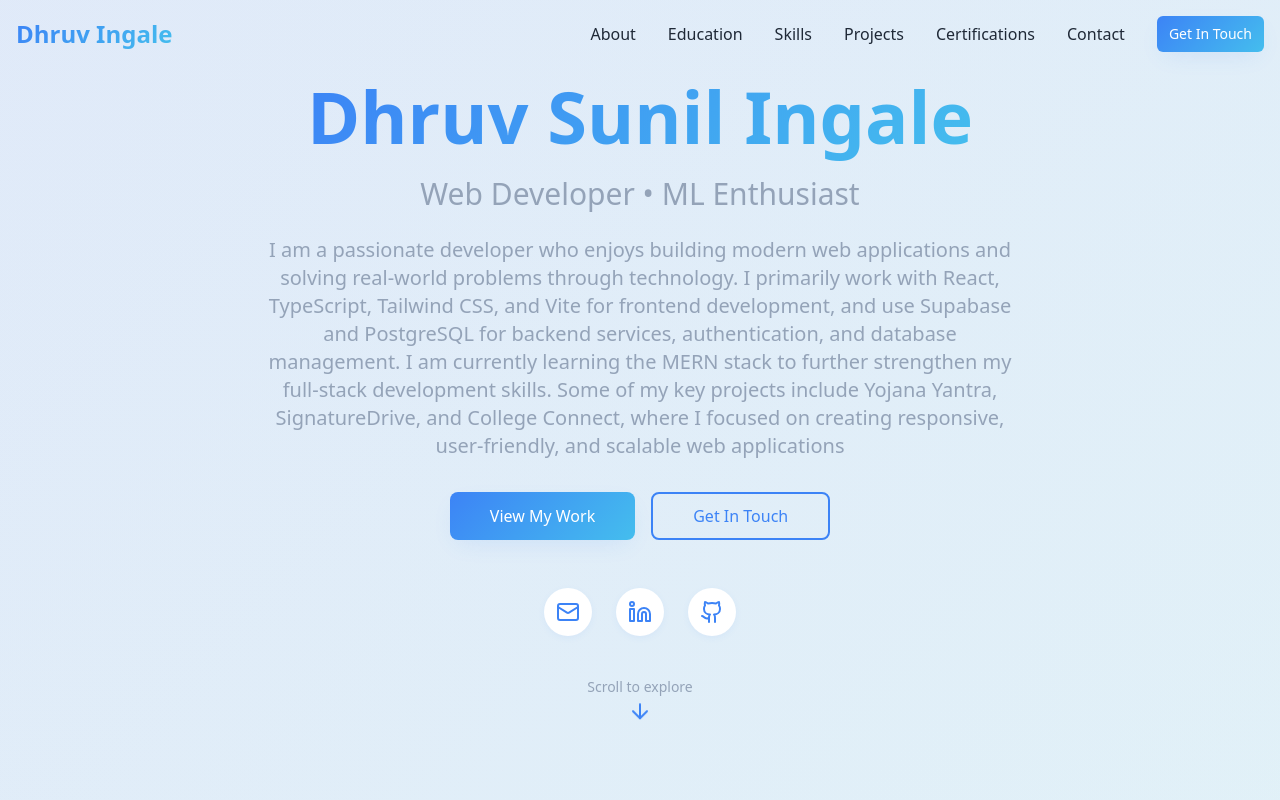
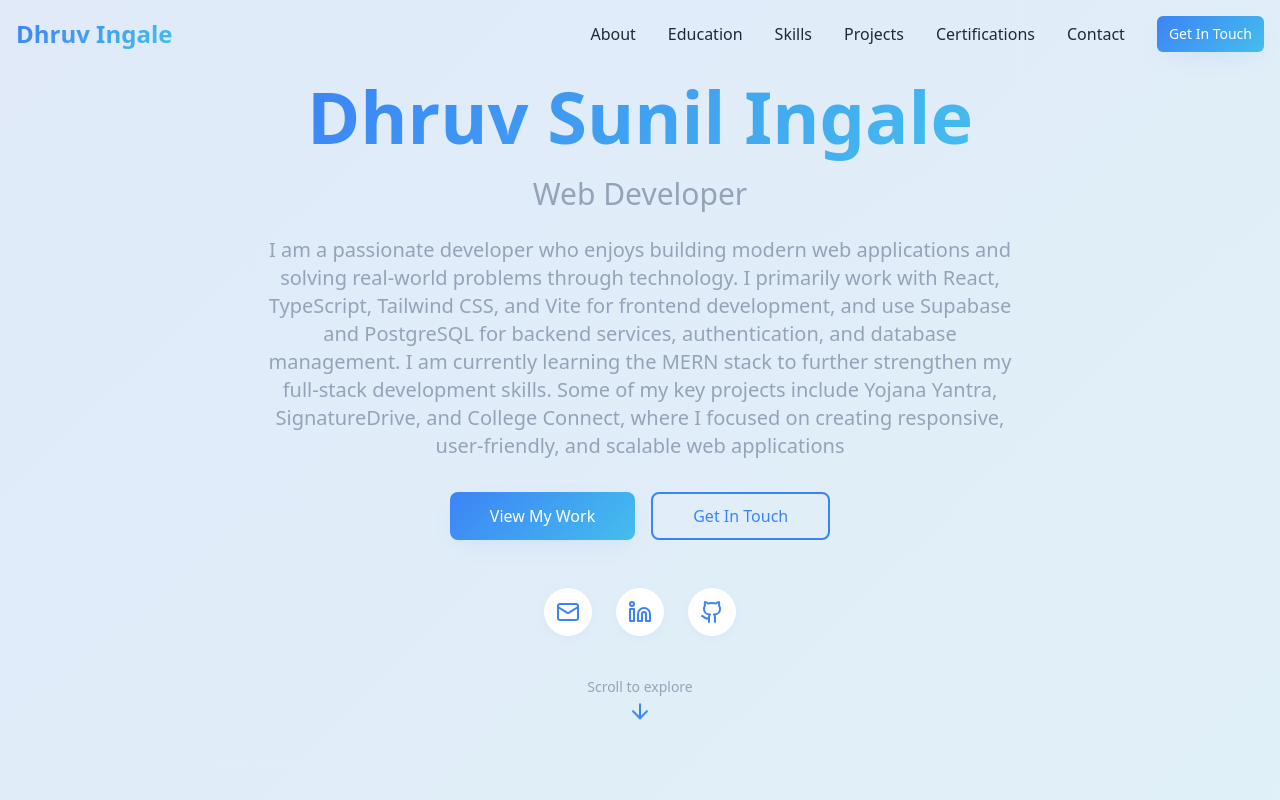
Before and after one commit to dmw14/Portfolio-Webpage, a React (Vite) app: page / in a window 1280 px wide. Shown: the top 800 px of the page. Built offline with nearby package versions, Linux system fonts and the light colour scheme.

Commit message:
minor update

```diff
--- a/src/components/Hero.tsx
+++ b/src/components/Hero.tsx
@@ -28,7 +28,7 @@ const Hero = () => {
               </span>
             </h1>
             <h2 className="text-2xl md:text-3xl text-muted-foreground mb-6 animate-slide-in-left">
-              Web Developer • ML Enthusiast
+              Web Developer
             </h2>
             <p className="text-lg md:text-xl text-muted-foreground max-w-3xl mx-auto mb-8 leading-relaxed animate-fade-in">
               I am a passionate developer who enjoys building modern web applications and solving real-world problems through technology. I primarily work with React, TypeScript, Tailwind CSS, and Vite for frontend development, and use Supabase and PostgreSQL for backend services, authentication, and database management. I am currently learning the MERN stack to further strengthen my full-stack development skills. Some of my key projects include Yojana Yantra, SignatureDrive, and College Connect, where I focused on creating responsive, user-friendly, and scalable web applications
```
